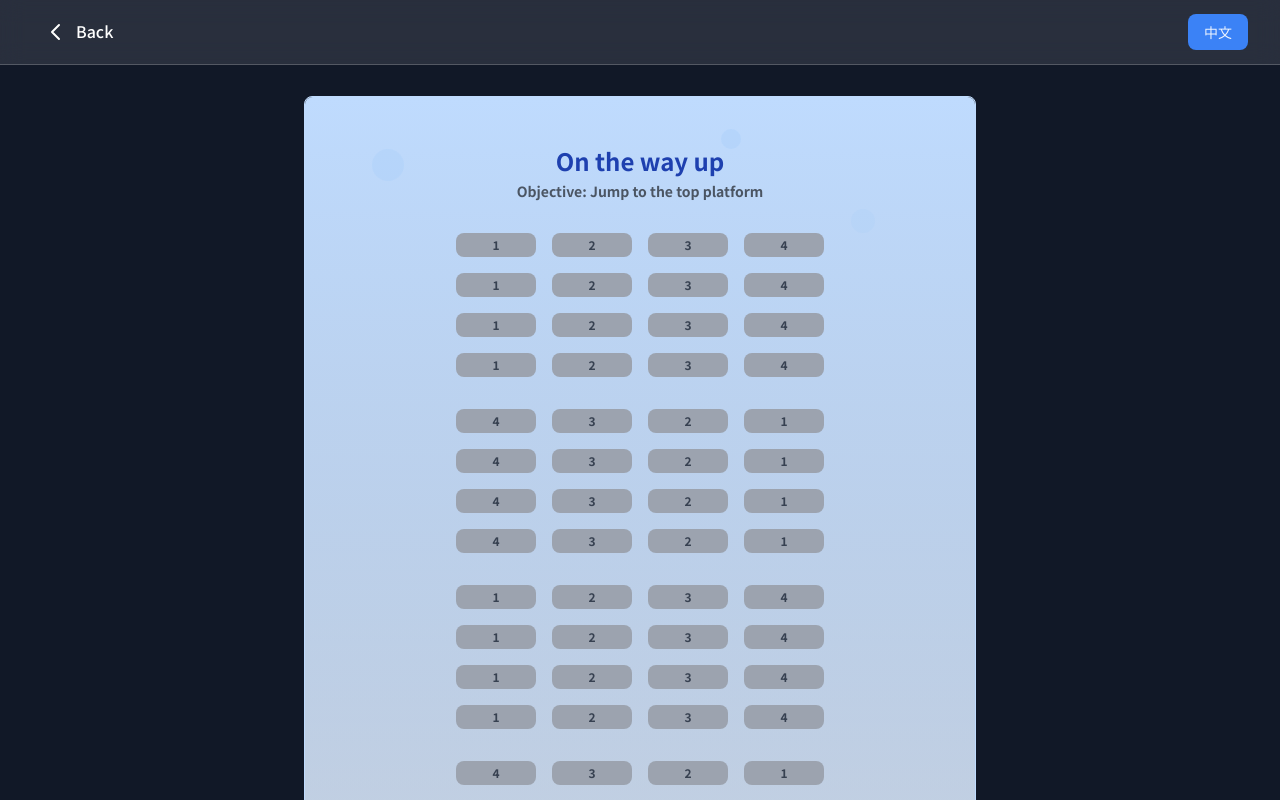
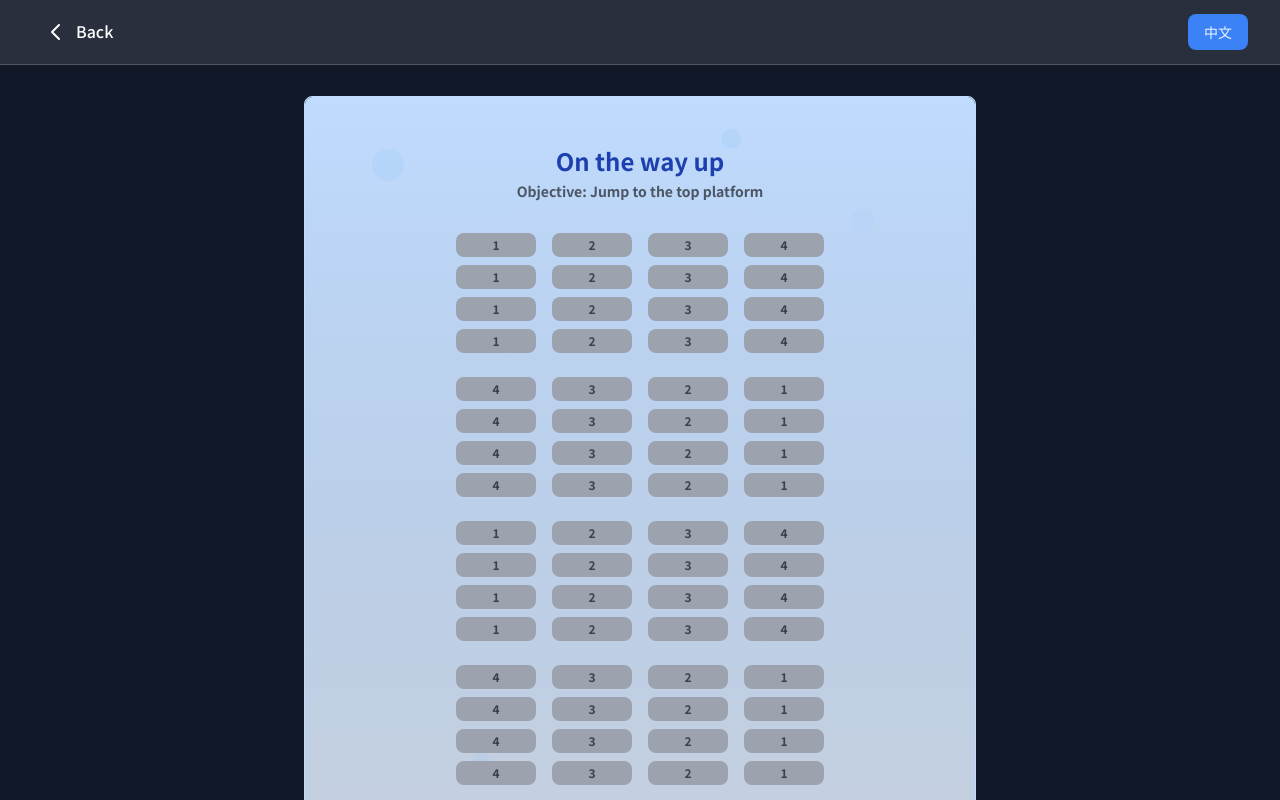
Before and after one commit to Heartkage/ms-tools, a Next.js app: page /party-quest/orbis/rooms/on-the-way-up in a window 1280 px wide. Shown: the top 800 px of the page. Built offline with nearby package versions, Linux system fonts and the light colour scheme.

Commit message:
update: adjust on-the-way-up's space between platforms so it's easier to read everything without scrolling

```diff
--- a/app/party-quest/orbis/rooms/on-the-way-up/page.tsx
+++ b/app/party-quest/orbis/rooms/on-the-way-up/page.tsx
@@ -191,11 +191,11 @@ export default function OnTheWayUp() {
         )}
 
         {/* Platform Sections */}
-        <div className="relative z-10 space-y-8">
+        <div className="relative z-10 space-y-4 sm:space-y-6">
           {toggleStates.map((section, sectionIndex) => {
             const isRightStart = sectionIndex % 2 === 1;
             return (
-              <div key={sectionIndex} className="flex flex-col space-y-4">
+              <div key={sectionIndex} className="flex flex-col">
                 <div className="relative flex space-x-4 items-center justify-center">
                   {isRightStart && section.some(row => row.some(state => state === 1)) && (
                     <button
@@ -206,7 +206,7 @@ export default function OnTheWayUp() {
                     </button>
                   )}
 
-                  <div className="flex flex-col space-y-4 items-center">
+                  <div className="flex flex-col space-y-2 items-center">
                     {section.map((row, rowIndex) => (
                       <div key={rowIndex} className="flex items-center justify-center">
                         <div className={`flex ${'flex-row'} gap-4`}>
```
